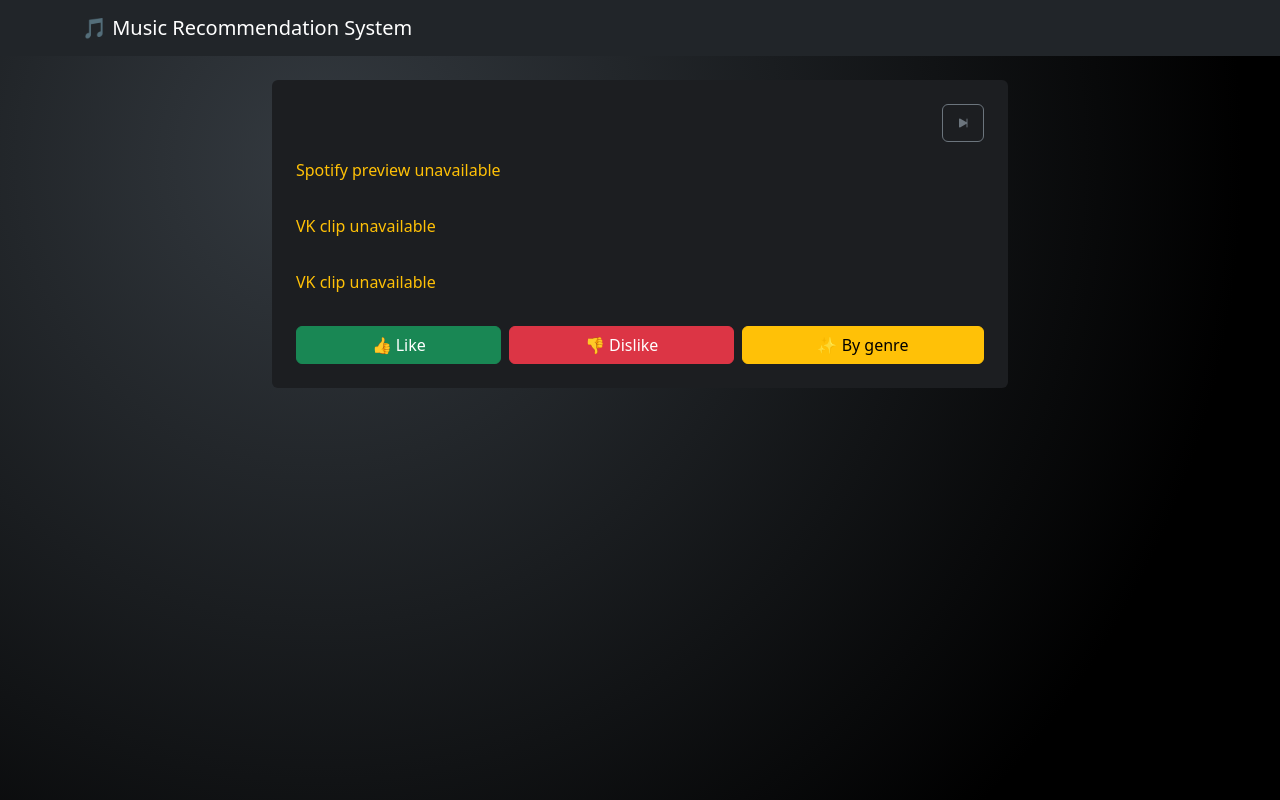
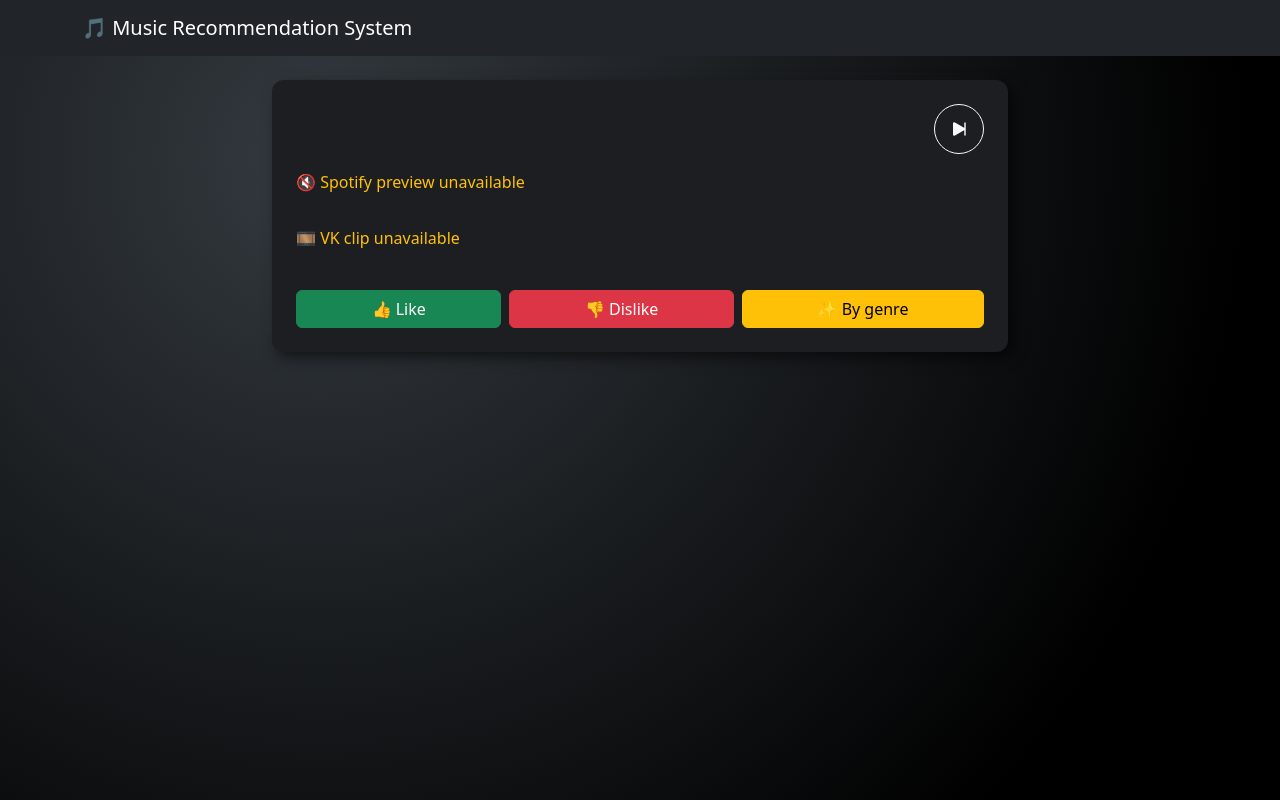
Before and after one commit to Mike-cloud-17/Music_demo, a Flask app: template templates/player.html in a window 1280 px wide. Run offline with Flask 3, Linux system fonts and the light colour scheme; the template is opened without the code that fills it, so the values that code supplies are empty.

Commit message:
Change Spotify style 2

```diff
--- a/static/css/style.css
+++ b/static/css/style.css
@@ -2,59 +2,51 @@
 body {
   background: radial-gradient(circle at 25% 20%, #343a40 0%, #000 80%);
   min-height: 100vh;
+  color: #f1f1f1;
 }
 
-  /* glass effect */
-  .glass {
-    backdrop-filter: blur(14px) saturate(140%);
-    background: rgba(33, 37, 41, 0.55);
-    border: 1px solid rgba(255, 255, 255, .06);
+/* делаем карточку чёрной целиком */
+.card {
+  background-color: #1c1e21;
+  border: none;
+  border-radius: 12px;
 }
 
+/* убираем лишние белые края под контейнером ratio */
+.player-container {
+  background-color: #000;
+  border-radius: 8px;
+  overflow: hidden;
+  margin-top: 1rem;
+}
+
+/* делаем сам iframe растянутым по контейнеру */
+.player-container .ratio-16x9 {
+  position: relative;
+  width: 100%;
+  padding-bottom: 56.25%; /* 16:9 */
+}
+
+.player-container .ratio-16x9 iframe {
+  position: absolute;
+  top: 0;
+  left: 0;
+  width: 100%;
+  height: 100%;
+  border: 0;
+  background-color: #000;
+}
+
+/* neumorph тень, если нужна */
 .neumorph {
   box-shadow: 5px 5px 15px #0009, -5px -5px 15px #ffffff05;
 }
 
-  /* fade-in animation */
-  .fade-in { animation: fadeIn .6s ease; }
-  @keyframes fadeIn { from {opacity:0; transform:translateY(10px);} to {opacity:1} }
-
-  .glow      { box-shadow: 0 0 12px rgba(0,123,255,.5);}
-  .glow-sm   { transition: box-shadow .3s;}
+/* кнопки, уведомления и т.п. оставляем ваши */
+.glow      { box-shadow: 0 0 12px rgba(0,123,255,.5); }
+.glow-sm   { transition: box-shadow .3s; }
 .glow-sm:hover { box-shadow: 0 0 10px rgba(255,255,255,.4); }
 
 .toast-success { --bs-toast-bg: #198754; }
 .toast-danger  { --bs-toast-bg: #dc3545; }
-
-
-  /* обертка плееров: чистый чёрный фон и убираем нижний «белый» полигон */
-.player-container {
-  background-color: #000;
-  overflow: hidden;
-  border-radius: 8px;
-}
-
-/* сами iframe подгоняем под контейнер */
-.player-container iframe {
-  background-color: #000;
-  display: block;
-}
-
-/* если браузер при загрузке плеера рисует белый фон —
-   жёстко обрезаем его по высоте контейнера */
-.player-container .ratio-16x9 {
-  height: auto;
-  padding-bottom: 56.25%; /* сохраняем 16:9 */
-  position: relative;
-}
-.player-container .ratio-16x9 iframe {
-  position: absolute;
-  top: 0; left: 0;
-  width: 100%; height: 100%;
-}
-
-/* Optional: немного сузим белый отступ под контейнерами внизу */
-.card {
-  background-color: #1c1e21;
-  border: none;
-}
+.toast-info    { --bs-toast-bg: #0dcaf0; }
--- a/templates/player.html
+++ b/templates/player.html
@@ -2,55 +2,53 @@
 {% block content %}
 <div class="row justify-content-center">
   <div class="col-lg-8">
-    <div class="card p-4">
+    <div class="card p-4 neumorph">
+
+      <!-- заголовок и кнопка Next -->
       <div class="d-flex justify-content-between align-items-start">
         <div>
           <h3 id="title">{{ item.title }}</h3>
           <small id="artist" class="text-muted">{{ item.artist }}</small>
           <span id="genre" class="badge bg-primary ms-2">{{ item.genre }}</span>
         </div>
-        <button id="btn_next" class="btn btn-outline-secondary">
-          <i class="bi bi-skip-end-fill"></i>
+        <button id="btn_next" class="btn btn-outline-light rounded-circle glow-sm">
+          <i class="bi bi-skip-end-fill fs-4"></i>
         </button>
       </div>
 
       <!-- Spotify preview -->
       {% if item.sp_url %}
-        <div class="ratio ratio-16x9 mt-3 neumorph player-container spotify-container">
+        <div class="player-container">
+          <div class="ratio ratio-16x9">
             <iframe id="sp_iframe"
                     src="{{ item.sp_url }}"
                     allow="autoplay; clipboard-write"></iframe>
           </div>
+        </div>
       {% else %}
-        <p class="text-warning mt-3">Spotify preview unavailable</p>
+        <p class="text-warning mt-3">🔇 Spotify preview unavailable</p>
       {% endif %}
 
       <!-- VK Video -->
       {% if item.vk_url %}
-        <div class="ratio ratio-16x9 mt-3 neumorph player-container vk-container">
+        <div class="player-container">
+          <div class="ratio ratio-16x9">
             <iframe id="vk_iframe"
                     src="{{ item.vk_url }}"
                     allowfullscreen></iframe>
           </div>
+        </div>
       {% else %}
-        <p class="text-warning mt-3">VK clip unavailable</p>
+        <p class="text-warning mt-3">🎞️ VK clip unavailable</p>
       {% endif %}
 
+      <!-- кнопки -->
+      <div class="d-flex gap-2 mt-4">
+        <button id="btn_like"    class="btn btn-success flex-fill">👍 Like</button>
+        <button id="btn_dislike" class="btn btn-danger  flex-fill">👎 Dislike</button>
+        <button id="btn_genre"   class="btn btn-warning flex-fill">✨ By genre</button>
+      </div>
 
-      <!-- VK Video -->
-      {% if item.vk_url %}
-        <div class="ratio ratio-16x9 mt-3">
-          <iframe id="vk_iframe" src="{{ item.vk_url }}" allowfullscreen></iframe>
-        </div>
-      {% else %}
-        <p class="text-warning mt-3">VK clip unavailable</p>
-      {% endif %}
-
-      <div class="d-flex gap-2 mt-3">
-        <button id="btn_like" class="btn btn-success flex-fill">👍 Like</button>
-        <button id="btn_dislike" class="btn btn-danger flex-fill">👎 Dislike</button>
-        <button id="btn_genre" class="btn btn-warning flex-fill">✨ By genre</button>
-      </div>
     </div>
   </div>
 </div>
```
Lines whose indentation alone changed are shown as unchanged.
